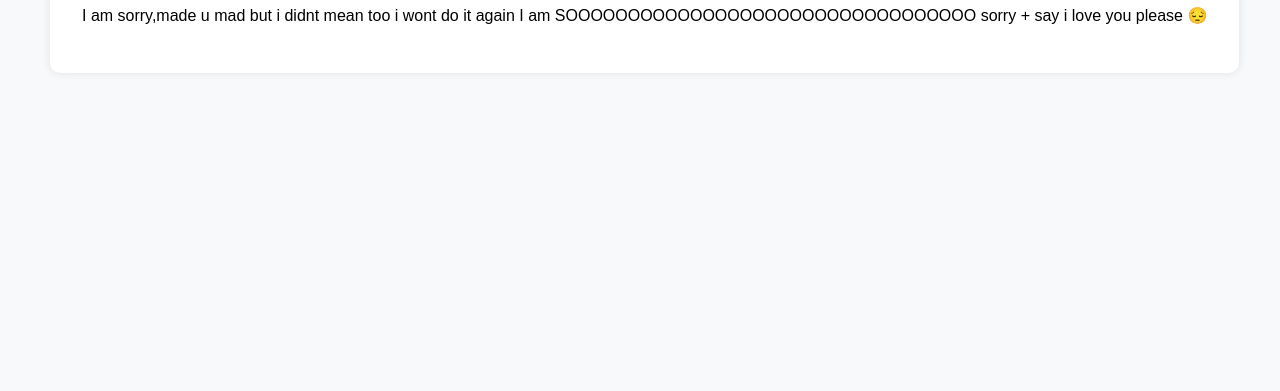
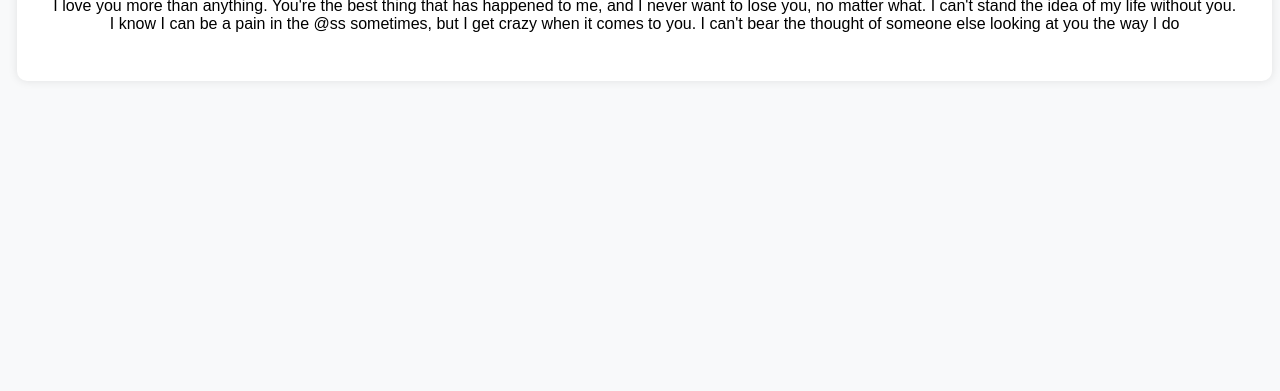
Before and after one commit to alimonzer/ForMyLove, a plain HTML site: page index.html in a window 1280 px wide. Shown: the part 425-816 px from the top of the page. Drawn offline with Linux system fonts and the light colour scheme.

Commit message:
Update index.html

```diff
--- a/index.html
+++ b/index.html
@@ -29,8 +29,8 @@
 <body>
     <div class="message-box">
         <h1>I 💖 You Dodi.</h1>
-        <p>I am sorry,made u mad but i didnt mean too i wont do it again I am SOOOOOOOOOOOOOOOOOOOOOOOOOOOOOOOOO sorry
-        + say i love you please 😔 </p>
+        <p>
+            I love you more than anything. You're the best thing that has happened to me, and I never want to lose you, no matter what. I can't stand the idea of my life without you. I know I can be a pain in the @ss sometimes, but I get crazy when it comes to you. I can't bear the thought of someone else looking at you the way I do </p>
     </div>
 </body>
 </html>
```
